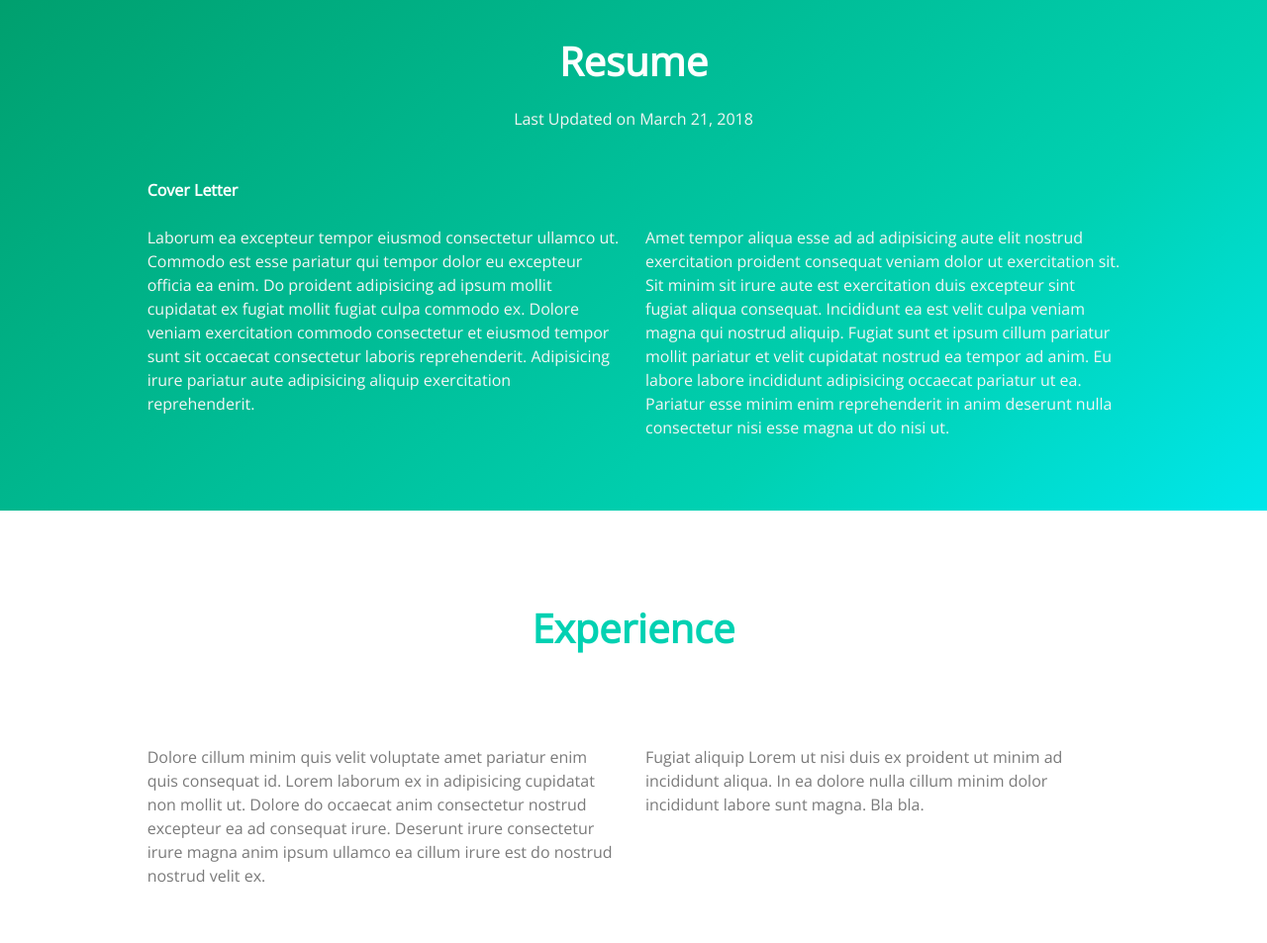
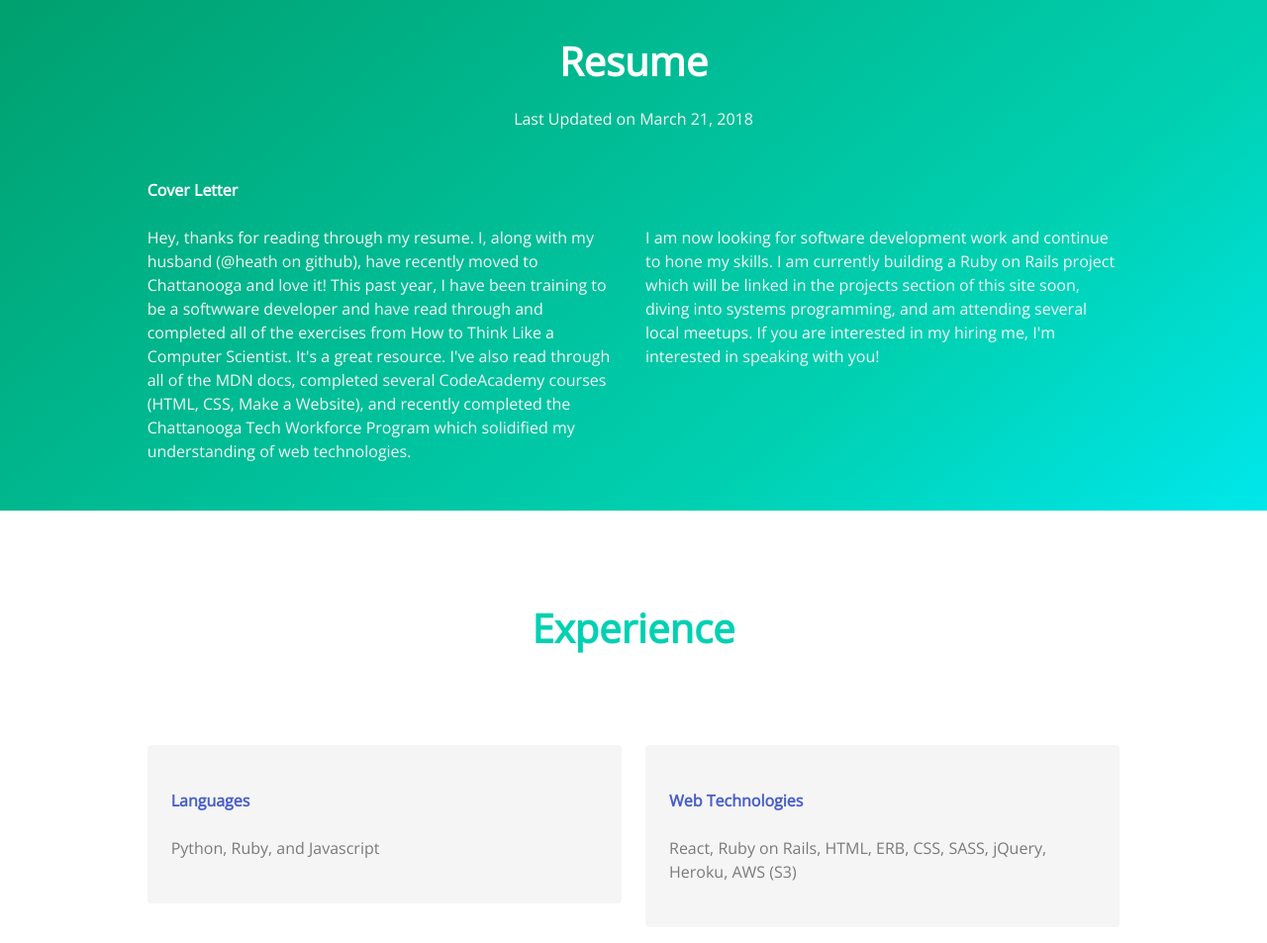
Before and after one commit to adfrench11/AlexFrench, a plain HTML site: page resume/index.html in a window 1280 px wide. Shown: the part 567-1520 px from the top of the page at 99% size. Drawn offline with nearby package versions, Linux system fonts and the light colour scheme; files that its build step writes are made by us from their sources.

Commit message:
Polishing

```diff
--- a/resume/index.html
+++ b/resume/index.html
@@ -31,10 +31,10 @@
           <div class="navbar-end">
             <div class="tabs is-right">
               <ul style="border-bottom: none;">
-                <li><a class="has-text-light" href="../index.html">Home</a></li>
-                <li><a class="has-text-light" href="../projects/index.html">Projects</a></li>
-                <li class="is-active"><a class="has-text-light" style="border-bottom-color: #5cd0b0;">Resume</a></li>
-                <li><a class="has-text-light" href="../contact/index.html">Contact</a></li>
+                <li><a href="../index.html">Home</a></li>
+                <li><a href="../projects/index.html">Projects</a></li>
+                <li class="is-active"><a style="border-bottom-color: #5cd0b0;">Resume</a></li>
+                <li><a href="../contact/index.html">Contact</a></li>
               </ul>
             </div>
           </div>
@@ -93,28 +93,24 @@
 
         <div class="columns is-centered">
           <div class="column is-5">
-            <p class="has-text-light">Laborum ea excepteur tempor
-              eiusmod consectetur ullamco ut. Commodo est esse pariatur
-              qui tempor dolor eu excepteur officia ea enim. Do proident
-              adipisicing ad ipsum mollit cupidatat ex fugiat mollit
-              fugiat culpa commodo ex. Dolore veniam exercitation
-              commodo consectetur et eiusmod tempor sunt sit occaecat
-              consectetur laboris reprehenderit. Adipisicing irure
-              pariatur aute adipisicing aliquip exercitation
-              reprehenderit.</p>
+            <p class="has-text-light">Hey, thanks for reading through my resume.
+              I, along with my husband (@heath on github), have recently moved
+              to Chattanooga and love it! This past year, I have been training
+              to be a softwware developer and have read through and completed
+              all of the exercises from
+              <a href="https://interactivepython.org/runestone/static/thinkcspy/index.html">How to Think Like a Computer Scientist</a>. It's
+              a great resource. I've also read through all of the <a href="https://developer.mozilla.org/en-US/docs/Web">MDN docs</a>, completed
+              several CodeAcademy courses (HTML, CSS, Make a Website), and recently completed the Chattanooga Tech Workforce Program which solidified
+              my understanding of web technologies.</p>
           </div>
           <div class="column is-5">
-            <p class="has-text-light">Amet tempor aliqua esse ad ad
-              adipisicing aute elit nostrud exercitation proident
-              consequat veniam dolor ut exercitation sit. Sit minim sit
-              irure aute est exercitation duis excepteur sint fugiat
-              aliqua consequat. Incididunt ea est velit culpa veniam
-              magna qui nostrud aliquip. Fugiat sunt et ipsum cillum
-              pariatur mollit pariatur et velit cupidatat nostrud ea
-              tempor ad anim. Eu labore labore incididunt adipisicing
-              occaecat pariatur ut ea. Pariatur esse minim enim
-              reprehenderit in anim deserunt nulla consectetur nisi
-              esse magna ut do nisi ut.</p>
+            <p class="has-text-light">I am now looking for software development
+              work and continue to hone my skills. I am currently building a
+              Ruby on Rails project which will be linked in the
+              <a href="../projects/index.html">projects</a> section of this site soon,
+              diving into systems programming, and am attending several local
+              meetups. If you are interested in my hiring me, I'm interested in
+              speaking with you!</p>
             <br>
           </div>
         </div>
@@ -135,29 +131,6 @@
             <br>
           </div>
         </div>
-
-        <div class="columns is-centered">
-          <div class="column is-5">
-            <p class="has-text-grey">Dolore cillum minim quis velit
-              voluptate amet pariatur enim quis consequat id. Lorem
-              laborum ex in adipisicing cupidatat non mollit ut.
-              Dolore do occaecat anim consectetur nostrud excepteur ea
-              ad consequat irure. Deserunt irure consectetur irure magna
-              anim ipsum ullamco ea cillum irure est do nostrud nostrud
-              velit ex.</p>
-            <br>
-          </div>
-          <div class="column is-5">
-            <p class="has-text-grey">Fugiat aliquip Lorem ut nisi duis
-              ex proident ut minim ad incididunt aliqua. In ea dolore
-              nulla cillum minim dolor incididunt labore sunt magna.
-              Bla bla.</p>
-            <br>
-          </div>
-        </div>
-
-        <br>
-        <br>
 
         <div class="columns is-centered">
           <div class="column is-5">
@@ -360,11 +333,9 @@
         <div class="columns is-centered">
           <div class="column is-5">
             <p class="title is-2 is-spaced has-text-grey">My internet presence</p>
-            <p class="has-text-grey">Lorem cupidatat ullamco dolore
-              deserunt laboris culpa velit consequat amet excepteur id
-              eiusmod sunt nulla elit. Ipsum sint sit cillum sint amet
-              nulla voluptate ipsum nostrud incididunt et consectetur
-              labore. Occaecat ipsum voluptate laboris bla esse.</p>
+            <p class="has-text-grey">Check out my profiles below! My GitHub
+              repositories include this portfolio, a sandbox, a react app, and
+              team projects.</p>
             <br>
             <nav class="level">
               <div class="level-left">
@@ -388,6 +359,6 @@
       </div>
     </section>
 
-    <script type="text/javascript" src="js/burger.js"></script>
+    <script type="text/javascript" src="../js/burger.js"></script>
   </body>
 </html>
```
Also changed, not shown: contact/index.html (+2 -3 lines), index.html (+3 -4 lines), projects/ico/index.html (+3 -37 lines), projects/index.html (+34 -36 lines).
